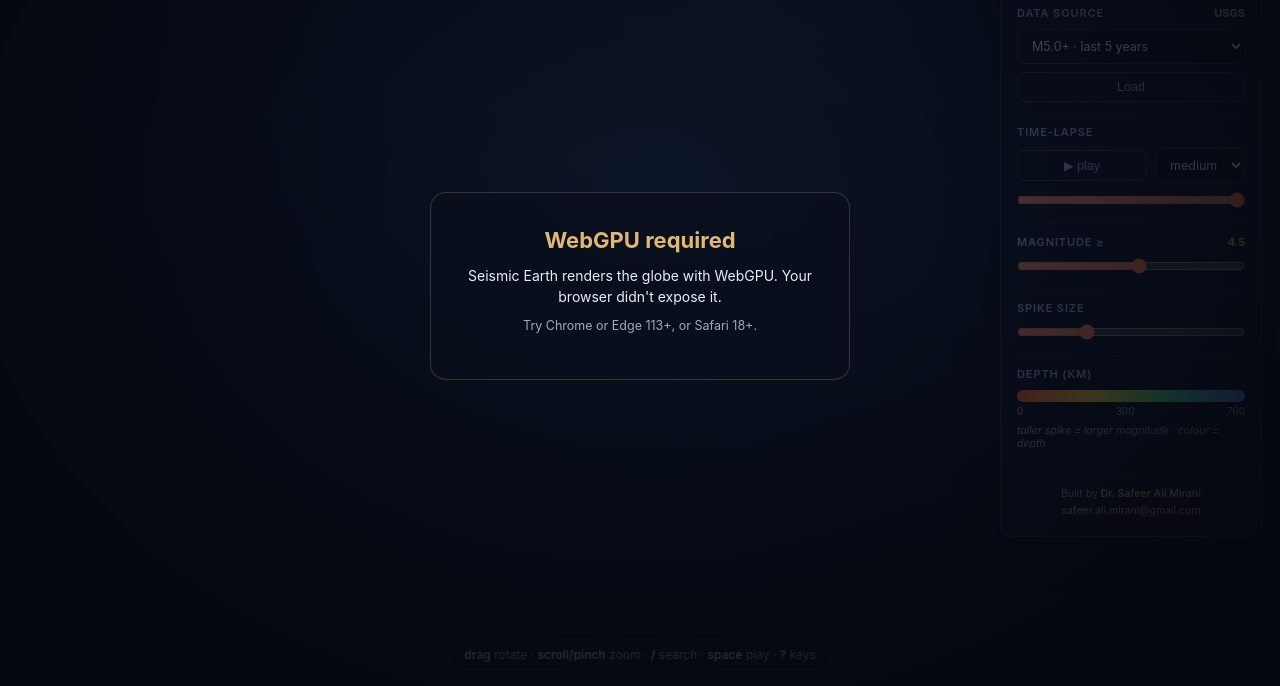
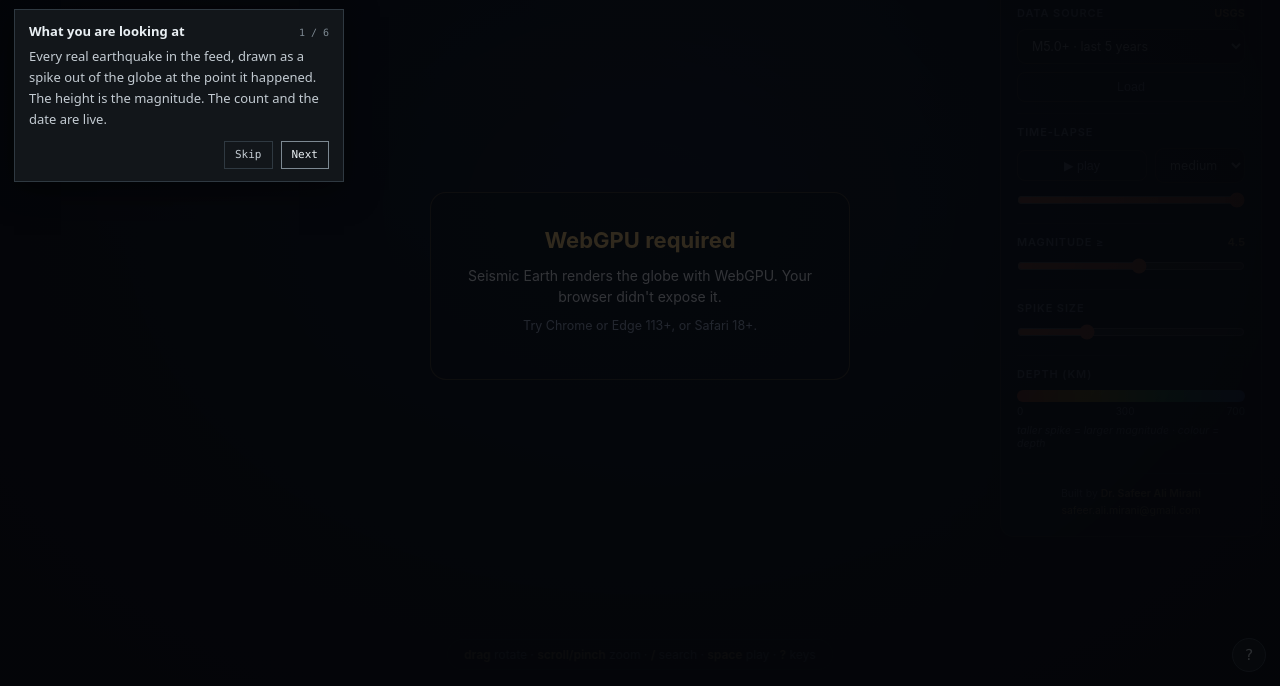
Before and after one commit to SafeerAliMirani/seismic-earth, a plain HTML site: page web/index.html in a window 1280 px wide. Shown: the part 114-800 px from the top of the page. Drawn offline with Linux system fonts and the light colour scheme.

Commit message:
Add a first-run coach mark tour, reopenable from the ? button

```diff
--- a/web/index.html
+++ b/web/index.html
@@ -140,8 +140,11 @@
 (function(){
   var E='https://safeer-analytics.safeer-ali-mirani.workers.dev/collect';
   function send(t,l){try{var b=JSON.stringify({type:t,label:l||null,path:location.pathname,referrer:document.referrer||null});
-    if(navigator.sendBeacon)navigator.sendBeacon(E,new Blob([b],{type:'application/json'}));
-    else fetch(E,{method:'POST',body:b,headers:{'Content-Type':'application/json'},keepalive:true});}catch(_){ }}
+    /* text/plain is REQUIRED: application/json is not CORS-safelisted, so the browser
+       needs a preflight, drops the beacon SILENTLY, and sendBeacon still returns true.
+       The Worker parses the body as JSON regardless of the declared type. */
+    if(navigator.sendBeacon)navigator.sendBeacon(E,new Blob([b],{type:'text/plain;charset=UTF-8'}));
+    else fetch(E,{method:'POST',body:b,headers:{'Content-Type':'text/plain;charset=UTF-8'},keepalive:true});}catch(_){ }}
   send('pageview');
   document.addEventListener('click',function(e){
     var a=e.target.closest?e.target.closest('a'):null; if(!a)return;
@@ -152,5 +155,43 @@
   },true);
 })();
 </script>
+<!-- tour: steps for this page, then the shared engine -->
+<script>
+window.TOUR_STEPS = [
+  {
+    "sel": "#hud",
+    "title": "What you are looking at",
+    "body": "Every real earthquake in the feed, drawn as a spike out of the globe at the point it happened. The height is the magnitude. The count and the date are live."
+  },
+  {
+    "sel": "#search",
+    "title": "Find a place",
+    "body": "Type a city or a country and the globe flies there. Useful if you want to know what has been happening under somewhere you know."
+  },
+  {
+    "sel": "#source",
+    "title": "Where the data comes from",
+    "body": "The live USGS feed, straight from their servers. Pick a window and press Load. Nothing here is simulated."
+  },
+  {
+    "sel": "#play",
+    "title": "Watch it happen in order",
+    "body": "Play the window as a time lapse and the spikes appear in the order the earthquakes actually occurred."
+  },
+  {
+    "sel": "#minmag",
+    "title": "Filter the small ones out",
+    "body": "Most earthquakes are tiny. Drag this up to leave only the ones that would have been felt."
+  },
+  {
+    "sel": "#about-btn",
+    "title": "Where it all comes from",
+    "body": "The data source, the licence, and who built this."
+  }
+];
+window.TOUR_OPTIONS = { readySel: "#hud" };
+</script>
+<script src="tour.js"></script>
+<!-- /tour -->
 </body>
 </html>
--- /dev/null
+++ b/web/tour.js
@@ -0,0 +1,229 @@
+// First run tour. Coach marks: one element lit at a time, everything else dimmed,
+// a card next to it saying what the thing is.
+//
+// Drop-in. One file, no dependencies, no CDN, no build step. It brings its own
+// CSS so it does not care what the host page's stylesheet looks like.
+//
+// The page declares its steps before loading this:
+//
+//   <script>window.TOUR_STEPS = [
+//     { sel: '#hud', title: 'What you are looking at', body: '...' },
+//   ];</script>
+//   <script src="tour.js"></script>
+//
+// A step whose element is missing or hidden is dropped, so a tour never points at
+// nothing and pages that build themselves late still work.
+//
+// No storage of any kind, so it opens once per page load and that is the whole
+// memory it has. Esc closes it, the ? button bottom right opens it again.
+//
+// The spotlight is one div sized to the target with a very large box shadow. The
+// shadow is the dim, the div is the hole. pointer-events stays off it so the page
+// underneath keeps working while the tour is up.
+
+(function () {
+'use strict';
+
+const STEPS = (window.TOUR_STEPS || []).slice();
+if (!STEPS.length) return;
+
+const OPTS = window.TOUR_OPTIONS || {};
+const PAD = OPTS.pad != null ? OPTS.pad : 6;   // breathing room around the lit element
+const CARD_GAP = 12;
+const TOP_INSET = OPTS.topInset != null ? OPTS.topInset : 110;  // room for a sticky header
+
+const CSS = `
+.tour-spot{position:absolute;z-index:2147483640;border:1px solid #eaf0f4;border-radius:3px;
+  box-shadow:0 0 0 9999px rgba(4,6,8,.8);pointer-events:none;
+  transition:top .18s ease,left .18s ease,width .18s ease,height .18s ease}
+.tour-card{position:absolute;z-index:2147483641;width:330px;max-width:calc(100vw - 20px);
+  background:#12161a;border:1px solid #2f3941;padding:12px 14px;color:#c3cbd2;
+  font:14px/1.5 system-ui,"Segoe UI",Roboto,sans-serif;box-shadow:0 8px 30px rgba(0,0,0,.5)}
+.tour-head{display:flex;align-items:baseline;justify-content:space-between;gap:10px;margin-bottom:6px}
+.tour-title{font:600 13px/1.4 system-ui,"Segoe UI",Roboto,sans-serif;color:#eaf0f4}
+.tour-count{font:10px/1.4 ui-monospace,Consolas,monospace;color:#7d8992;white-space:nowrap}
+.tour-body{margin:0 0 12px;font-size:13px;line-height:1.6;color:#c3cbd2}
+.tour-btns{display:flex;justify-content:flex-end;gap:8px}
+.tour-card button{font:11px/1.6 ui-monospace,Consolas,monospace;padding:4px 10px;cursor:pointer;
+  background:#12161a;border:1px solid #2f3941;color:#c3cbd2}
+.tour-card button:hover{border-color:#7d8992;color:#eaf0f4}
+.tour-next{border-color:#7d8992 !important;color:#eaf0f4 !important}
+.tour-open{position:fixed;right:14px;bottom:14px;z-index:2147483639;width:34px;height:34px;padding:0;
+  border-radius:50%;background:#12161a;border:1px solid #2f3941;color:#c3cbd2;cursor:pointer;
+  font:400 15px/1 ui-monospace,Consolas,monospace}
+.tour-open:hover{border-color:#7d8992;color:#eaf0f4}
+@media (prefers-reduced-motion: reduce){.tour-spot{transition:none}}
+`;
+
+let steps = [];
+let at = 0;
+let open = false;
+let spot = null;
+let card = null;
+let opened = false;
+
+const $ = (s) => { try { return document.querySelector(s); } catch (e) { return null; } };
+
+function visible(el) {
+  if (!el) return false;
+  const r = el.getBoundingClientRect();
+  if (r.width < 2 || r.height < 2) return false;
+  return getComputedStyle(el).visibility !== 'hidden';
+}
+
+function build() {
+  const st = document.createElement('style');
+  st.textContent = CSS;
+  document.head.appendChild(st);
+
+  spot = document.createElement('div');
+  spot.className = 'tour-spot';
+
+  card = document.createElement('div');
+  card.className = 'tour-card';
+  card.setAttribute('role', 'dialog');
+  card.innerHTML =
+    '<div class="tour-head"><b class="tour-title"></b><span class="tour-count"></span></div>'
+    + '<p class="tour-body"></p>'
+    + '<div class="tour-btns">'
+    + '<button type="button" class="tour-skip">Skip</button>'
+    + '<button type="button" class="tour-next">Next</button>'
+    + '</div>';
+  card.querySelector('.tour-skip').addEventListener('click', close);
+  card.querySelector('.tour-next').addEventListener('click', next);
+}
+
+// page coordinates, not viewport, so the hole stays put while the page scrolls.
+// fast skips the tween: chasing a sticky header at 180ms looks broken.
+function place(fast) {
+  const step = steps[at];
+  const el = $(step.sel);
+  if (!el) return next();
+
+  spot.style.transition = fast === true ? 'none' : '';
+  const r = el.getBoundingClientRect();
+  const top = r.top + window.scrollY - PAD;
+  const left = r.left + window.scrollX - PAD;
+  const w = r.width + PAD * 2;
+  const h = r.height + PAD * 2;
+
+  spot.style.top = top + 'px';
+  spot.style.left = left + 'px';
+  spot.style.width = w + 'px';
+  spot.style.height = h + 'px';
+
+  card.querySelector('.tour-title').textContent = step.title;
+  card.querySelector('.tour-body').textContent = step.body;
+  card.querySelector('.tour-count').textContent = (at + 1) + ' / ' + steps.length;
+  card.querySelector('.tour-next').textContent = at === steps.length - 1 ? 'Done' : 'Next';
+
+  card.style.visibility = 'hidden';
+  card.style.top = '0px';
+  card.style.left = '0px';
+  const cw = card.offsetWidth;
+  const ch = card.offsetHeight;
+
+  let ct = top + h + CARD_GAP;
+  if (ct + ch > window.scrollY + window.innerHeight - 8) {
+    const above = top - ch - CARD_GAP;
+    ct = above > window.scrollY + 8 ? above : Math.max(window.scrollY + 8,
+      window.scrollY + window.innerHeight - ch - 8);
+  }
+  let cl = left;
+  const maxL = window.scrollX + document.documentElement.clientWidth - cw - 8;
+  if (cl > maxL) cl = maxL;
+  if (cl < window.scrollX + 8) cl = window.scrollX + 8;
+
+  card.style.top = ct + 'px';
+  card.style.left = cl + 'px';
+  card.style.visibility = '';
+}
+
+function show(i) {
+  at = i;
+  const el = $(steps[at].sel);
+  if (el) {
+    const r = el.getBoundingClientRect();
+    if (r.top < TOP_INSET || r.bottom > window.innerHeight - 40) {
+      window.scrollTo({ top: Math.max(0, r.top + window.scrollY - TOP_INSET), behavior: 'auto' });
+    }
+  }
+  place();
+}
+
+function next() {
+  if (at >= steps.length - 1) return close();
+  show(at + 1);
+}
+
+function start() {
+  steps = STEPS.filter((s) => visible($(s.sel)));
+  if (!steps.length) return;
+  open = true;
+  opened = true;
+  document.body.appendChild(spot);
+  document.body.appendChild(card);
+  document.addEventListener('keydown', onKey);
+  window.addEventListener('resize', onMove);
+  // a sticky header moves as you scroll and the hole would be left behind.
+  // re-placing on scroll is a no-op for everything else.
+  window.addEventListener('scroll', onMove, { passive: true });
+  show(0);
+}
+
+function close() {
+  if (!open) return;
+  open = false;
+  spot.remove();
+  card.remove();
+  document.removeEventListener('keydown', onKey);
+  window.removeEventListener('resize', onMove);
+  window.removeEventListener('scroll', onMove);
+}
+
+function onMove() { place(true); }
+
+function onKey(ev) {
+  if (ev.key === 'Escape') close();
+  else if (ev.key === 'ArrowRight' || ev.key === 'Enter') next();
+  else if (ev.key === 'ArrowLeft' && at > 0) show(at - 1);
+}
+
+function helpButton() {
+  const b = document.createElement('button');
+  b.type = 'button';
+  b.className = 'tour-open';
+  b.textContent = '?';
+  b.title = 'What am I looking at';
+  b.setAttribute('aria-label', 'Open the tour');
+  b.addEventListener('click', () => (open ? close() : start()));
+  document.body.appendChild(b);
+}
+
+// These pages fetch data and build themselves. Waiting on the first step only was
+// not enough: a legend that fills in after the download, or a panel built from a
+// manifest, was still empty when the tour opened, so its step was dropped and the
+// counter read 1 / 2 instead of 1 / 6. Wait for every step to be real, and fall
+// back to whatever exists once the budget is spent.
+function whenReady(cb) {
+  const t0 = Date.now();
+  const budget = OPTS.readyTimeout || 12000;
+  (function poll() {
+    const all = STEPS.every((s) => visible($(s.sel)));
+    if (all || Date.now() - t0 > budget) return cb();
+    setTimeout(poll, 250);
+  })();
+}
+
+function boot() {
+  build();
+  helpButton();
+  whenReady(() => { if (!opened) start(); });
+}
+
+if (document.readyState === 'loading') {
+  document.addEventListener('DOMContentLoaded', boot);
+} else {
+  boot();
+}
+})();
```
Also changed, not shown: 1 other file.
